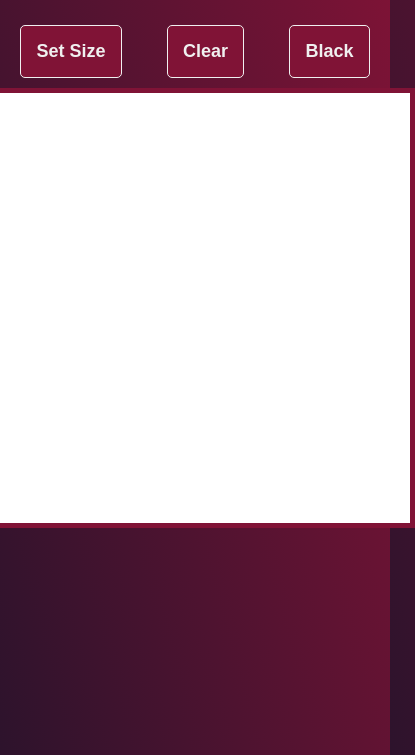
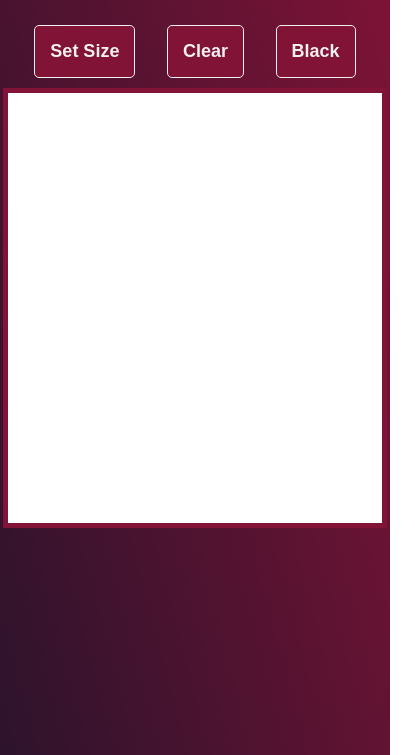
Before and after one commit to Adarshkumar03/Etch-a-Sketch, a plain HTML site: page index.html in a window 390 px wide. Shown: the part 89-844 px from the top of the page, 415 px wide, since content can reach past the window. Drawn offline with Linux system fonts and the light colour scheme.

Commit message:
edit style.css

```diff
--- a/style.css
+++ b/style.css
@@ -63,6 +63,12 @@ button:hover{
     grid-auto-columns: 1fr; */
 }
 
+@media screen and (max-width:480px) {
+    .container{
+        width:96vw;
+    }
+}
+
 .bigB{
     border:2px solid white;
 }
```
